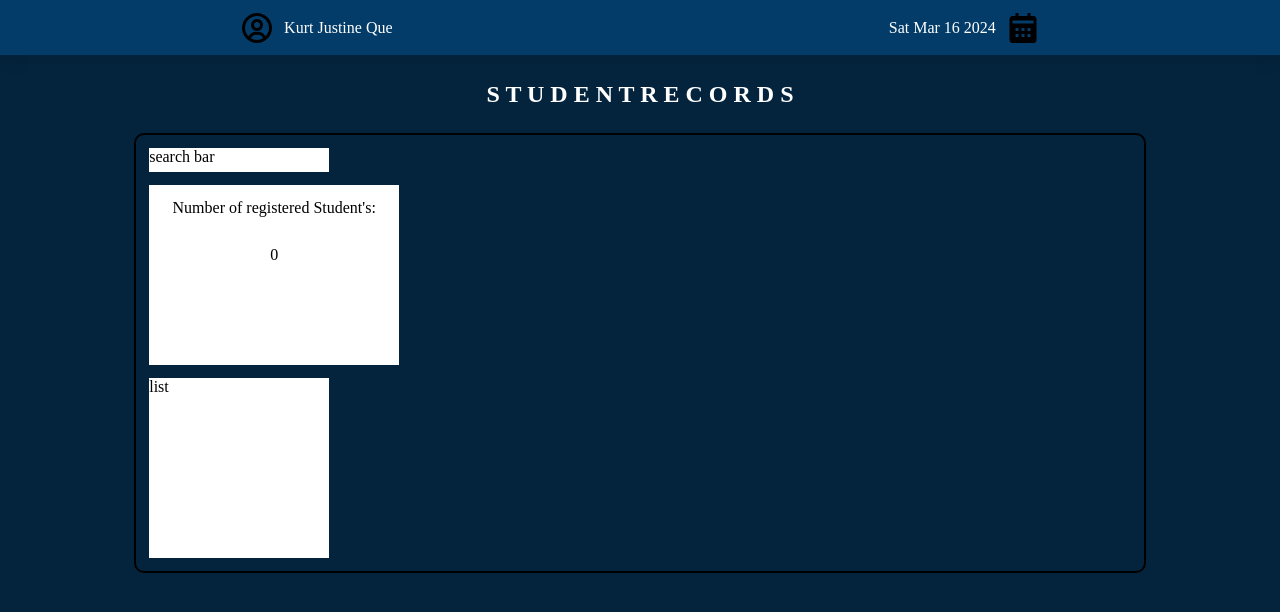
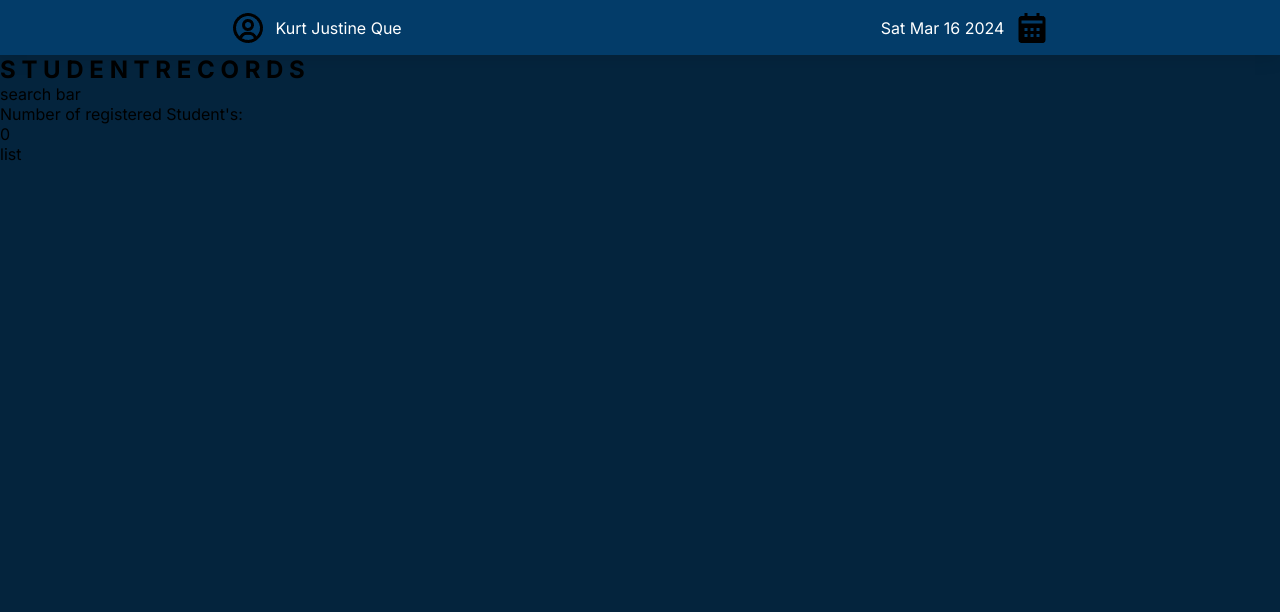
Before and after one commit to KurtJQ/ACM-CBS, a React (Vite) app: page / in a window 1280 px wide. Shown: the top 612 px of the page. Built offline with nearby package versions, Linux system fonts and the light colour scheme.

Commit message:
seperated css files and remove global scope

```diff
--- a/src/components/pageheader.css
+++ b/src/components/pageheader.css
@@ -1,5 +1,6 @@
 header{
     box-shadow: 0 4px 17px rgba(0, 0, 0, 0.1);
+    color: white;
 }
 
 .page-header{
--- /dev/null
+++ b/src/components/pages/studentrecords.css
@@ -0,0 +1,52 @@
+.container{
+    padding: 0 8.4rem;
+}
+
+.header{
+    display: block;
+    text-align: center;
+    padding: 1.6rem;
+}
+
+h2{
+    color: white;
+}
+
+.main-content{
+    display: flex;
+    border: 2px solid white;
+    border-radius: 10px;
+    text-align: center;
+}
+
+.left-side{
+    display: flex;
+    flex-direction: column;
+    align-items: center;
+}
+
+.left-side .search-bar{
+    margin: 0.8rem;
+    width: 180px;
+    height: 24px;
+    background-color: white;
+    border-radius: 10px;
+}
+
+.left-side .statistics{
+    margin: 0.8rem;
+    width: 250px;
+    height: 180px;
+    background-color: white;
+    border-radius: 10px;
+}
+
+.left-side .statistics div{
+    padding: 0.9rem;
+}
+
+.main-content .list{
+    margin: 0.8rem;
+    background-color: white;
+    border-radius: 10px;
+}
--- a/src/index.css
+++ b/src/index.css
@@ -3,69 +3,26 @@
 *{
     margin: 0;
     padding: 0;
+    font-family: "Inter", "sans-serif";
 }
 
 body{
     background-color: #04243D;
-    font-family: "Inter", "sans-serif";
-    color: white;
 }
 
-.container{
-    padding: 0 8.4rem;
-}
-
-.header{
-    display: block;
-    text-align: center;
-    padding: 1.6rem;
-}
-
-.main-content{
-    display: block;
-    border: 2px solid;
-    border-radius: 10px;
-    color: black;
-}
-
-.main-content .search-bar{
-    margin: 0.8rem;
-    width: 180px;
-    height: 24px;
-    background-color: white;
-}
-
-.main-content .statistics{
-    margin: 0.8rem;
-    width: 250px;
-    height: 180px;
-    background-color: white;
-    text-align: center;
-}
-
-.main-content .statistics div{
-    padding: 0.9rem;
-}
-
-.main-content .list{
-    margin: 0.8rem;
-    width: 180px;
-    height: 180px;
-    background-color: white;
-}
-body
-{
-  background-color: #04243D;
+/* body
+{ */
+  /* background-color: #04243D; */
   /* background-color: #242526; */
   /* background-color: #e8e8e8; */
-  font-family: Poppins, Frank Ruhl Libre, San-serif;
+  /* font-family: Poppins, Frank Ruhl Libre, San-serif; */
 
   /* --primary-hue: #04243D;
     --text-color: #ffffff;
     --second-hue: #e8e8e8;
     --elements-hue: #242526;
     --system-fonts: Poppins, Frank Ruhl Libre, San-serif; */
-}
+/* } */
 
 
 .user-icon {
```
